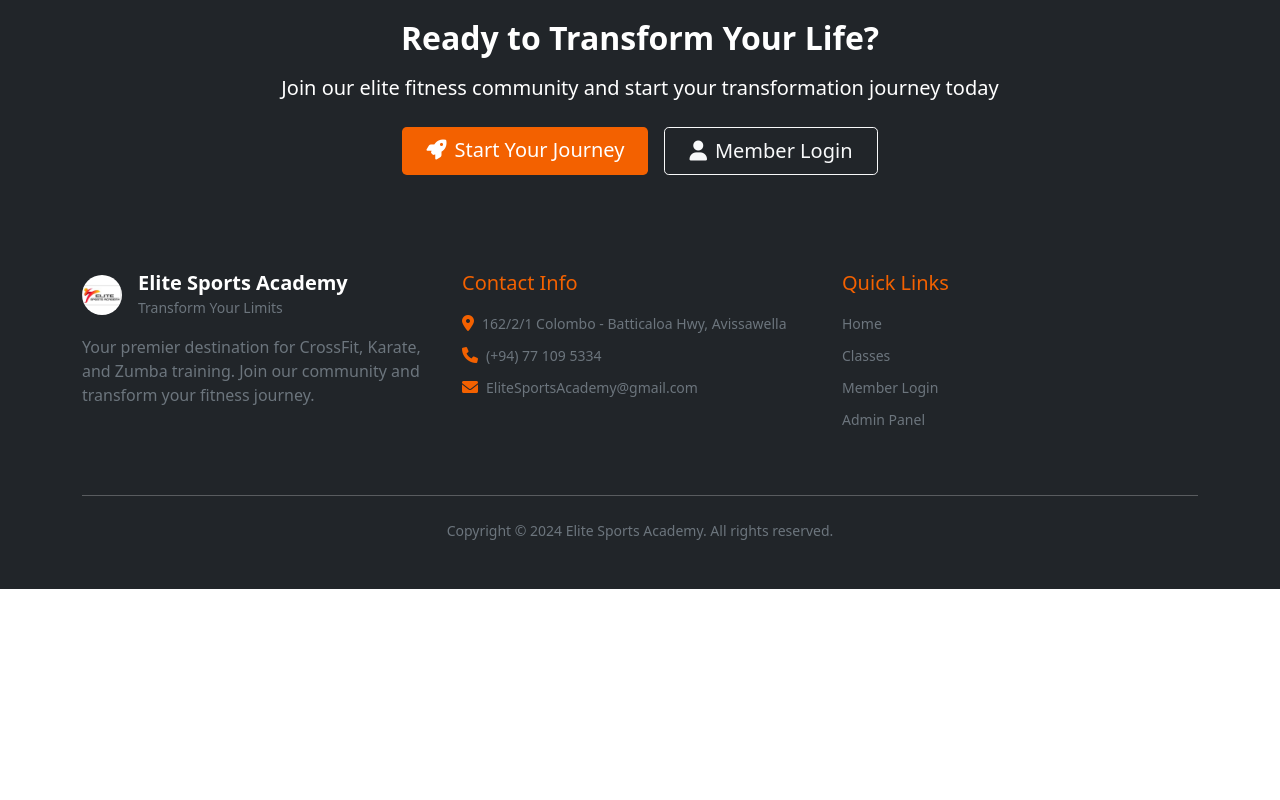
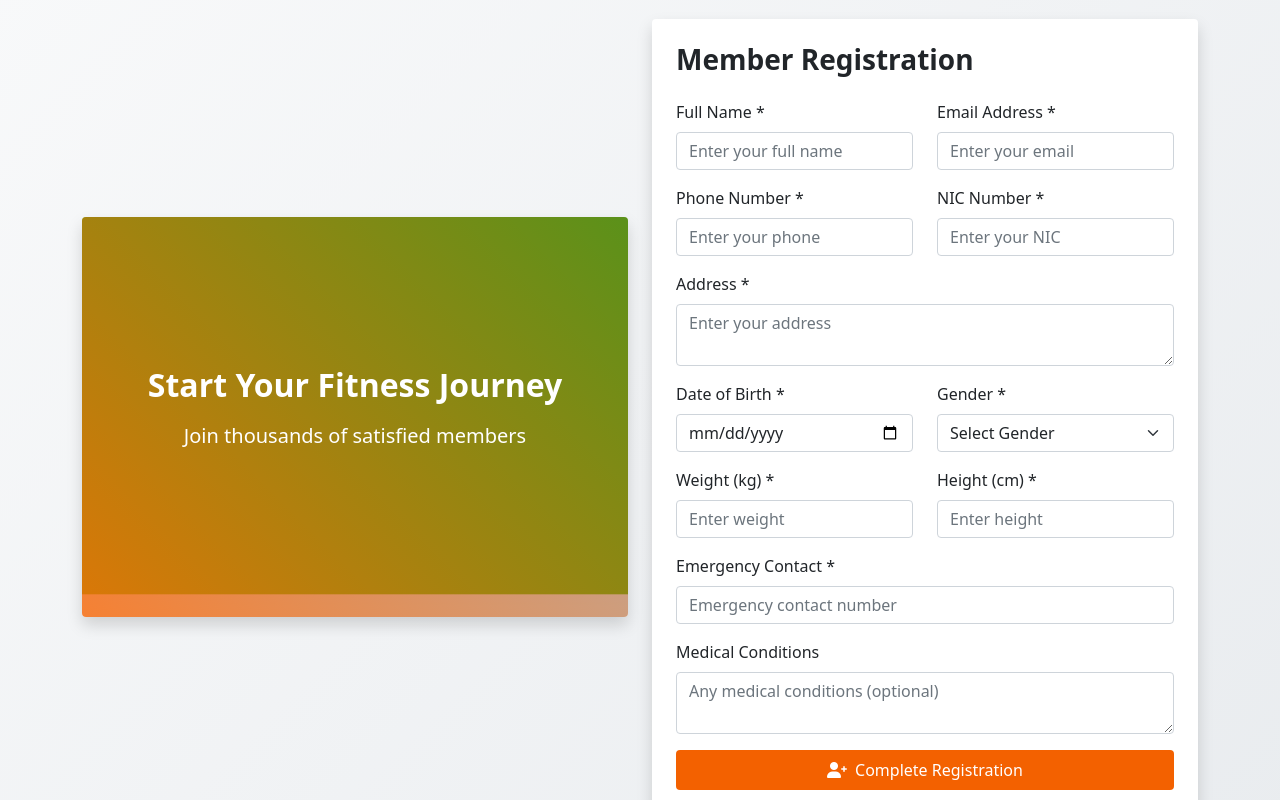
Before and after one commit to ThilinaHK/Elitesportweb, a Next.js app in the folder Elitesportweb/: page / in a window 1280 px wide. Shown: the part 2820-3620 px from the top of the page. Before the commit the page ends 3409 px from the top, so only its background shows below. Built offline with nearby package versions, Linux system fonts and the light colour scheme.

Commit message:
Add member registration section to home page

```diff
--- a/Elitesportweb/pages/index.js
+++ b/Elitesportweb/pages/index.js
@@ -264,6 +264,86 @@ export default function Home() {
         </div>
       </section>
 
+      {/* Member Registration Section */}
+      <section className="py-5" style={{background: 'linear-gradient(135deg, #f8f9fa 0%, #e9ecef 100%)'}}>
+        <div className="container">
+          <div className="row align-items-center">
+            <div className="col-lg-6 mb-4 mb-lg-0">
+              <div className="position-relative">
+                <img src="/img/booking.jpg" alt="Join Elite Sports Academy" className="img-fluid rounded shadow" style={{height: '400px', width: '100%', objectFit: 'cover'}} />
+                <div className="position-absolute top-0 start-0 w-100 h-100 d-flex align-items-center justify-content-center rounded" style={{background: 'linear-gradient(45deg, rgba(243,97,0,0.8), rgba(0,0,0,0.3))'}}>
+                  <div className="text-center text-white">
+                    <h2 className="fw-bold mb-3">Start Your Fitness Journey</h2>
+                    <p className="fs-5">Join thousands of satisfied members</p>
+                  </div>
+                </div>
+              </div>
+            </div>
+            <div className="col-lg-6">
+              <div className="bg-white p-4 rounded shadow">
+                <h3 className="fw-bold mb-4 text-dark">Member Registration</h3>
+                <form>
+                  <div className="row">
+                    <div className="col-md-6 mb-3">
+                      <label className="form-label fw-semibold">Full Name *</label>
+                      <input type="text" className="form-control" placeholder="Enter your full name" required />
+                    </div>
+                    <div className="col-md-6 mb-3">
+                      <label className="form-label fw-semibold">Email Address *</label>
+                      <input type="email" className="form-control" placeholder="Enter your email" required />
+                    </div>
+                    <div className="col-md-6 mb-3">
+                      <label className="form-label fw-semibold">Phone Number *</label>
+                      <input type="tel" className="form-control" placeholder="Enter your phone" required />
+                    </div>
+                    <div className="col-md-6 mb-3">
+                      <label className="form-label fw-semibold">NIC Number *</label>
+                      <input type="text" className="form-control" placeholder="Enter your NIC" required />
+                    </div>
+                    <div className="col-12 mb-3">
+                      <label className="form-label fw-semibold">Address *</label>
+                      <textarea className="form-control" rows="2" placeholder="Enter your address" required></textarea>
+                    </div>
+                    <div className="col-md-6 mb-3">
+                      <label className="form-label fw-semibold">Date of Birth *</label>
+                      <input type="date" className="form-control" required />
+                    </div>
+                    <div className="col-md-6 mb-3">
+                      <label className="form-label fw-semibold">Gender *</label>
+                      <select className="form-select" required>
+                        <option value="">Select Gender</option>
+                        <option value="male">Male</option>
+                        <option value="female">Female</option>
+                      </select>
+                    </div>
+                    <div className="col-md-6 mb-3">
+                      <label className="form-label fw-semibold">Weight (kg) *</label>
+                      <input type="number" className="form-control" placeholder="Enter weight" required />
+                    </div>
+                    <div className="col-md-6 mb-3">
+                      <label className="form-label fw-semibold">Height (cm) *</label>
+                      <input type="number" className="form-control" placeholder="Enter height" required />
+                    </div>
+                    <div className="col-12 mb-3">
+                      <label className="form-label fw-semibold">Emergency Contact *</label>
+                      <input type="tel" className="form-control" placeholder="Emergency contact number" required />
+                    </div>
+                    <div className="col-12 mb-3">
+                      <label className="form-label fw-semibold">Medical Conditions</label>
+                      <textarea className="form-control" rows="2" placeholder="Any medical conditions (optional)"></textarea>
+                    </div>
+                  </div>
+                  <button type="submit" className="btn w-100 text-white fw-semibold py-2" style={{backgroundColor: '#f36100', border: 'none'}}>
+                    <i className="fas fa-user-plus me-2"></i>
+                    Complete Registration
+                  </button>
+                </form>
+              </div>
+            </div>
+          </div>
+        </div>
+      </section>
+
       {/* CTA Section */}
       <section className="py-5 bg-dark text-white text-center">
         <div className="container">
```
